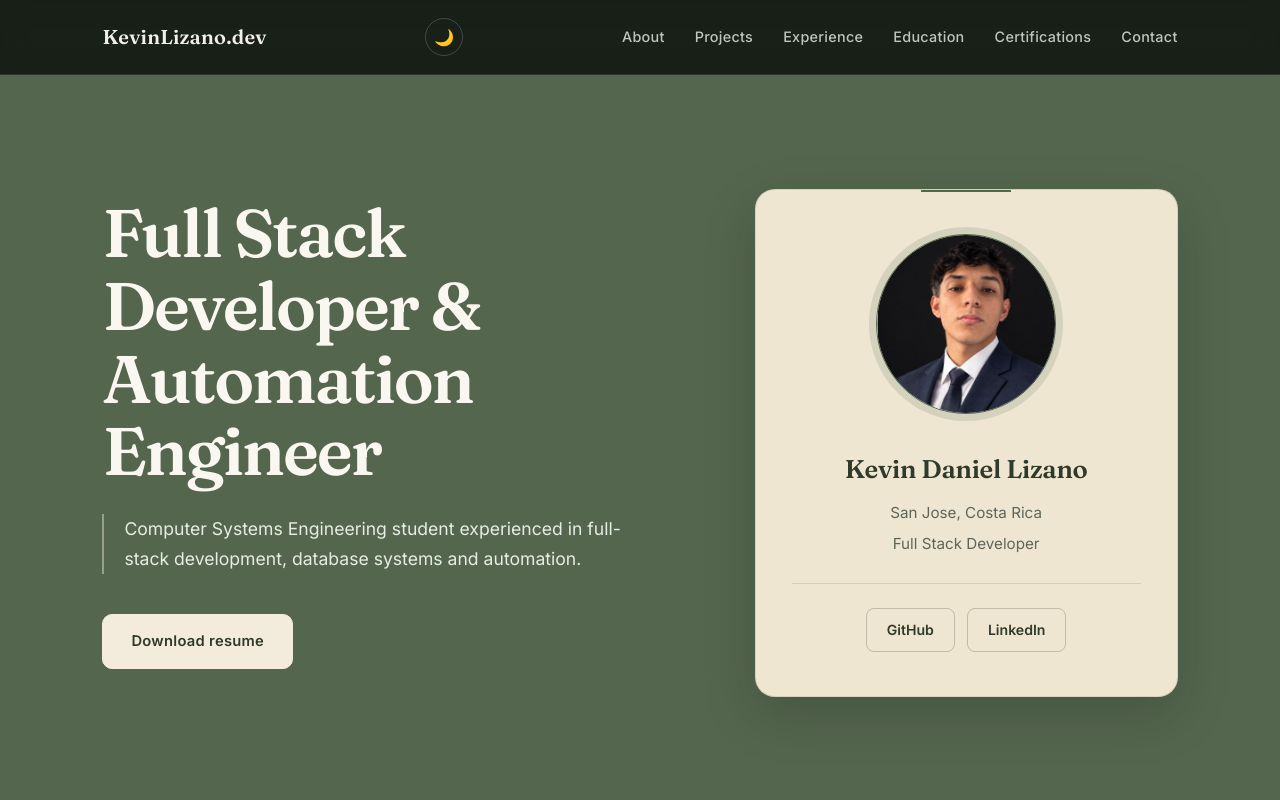
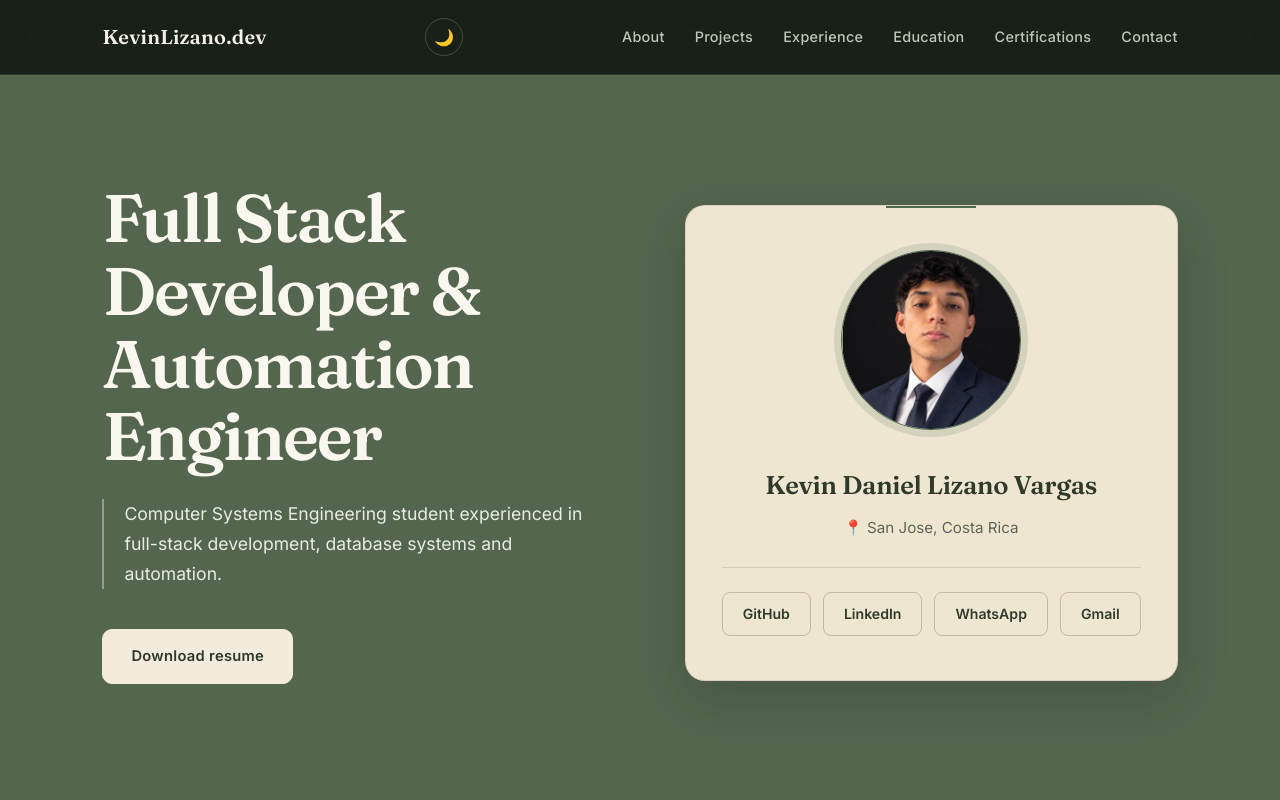
Before and after one commit to KevinhoProgra/portfolio, a plain HTML site: page index.html in a window 1280 px wide. Shown: the top 800 px of the page. Drawn offline with Linux system fonts and the light colour scheme.

Commit message:
Update links

```diff
--- a/index.html
+++ b/index.html
@@ -24,9 +24,9 @@
     <link rel="preconnect" href="https://fonts.googleapis.com" />
     <link rel="preconnect" href="https://fonts.gstatic.com" crossorigin />
     <link
-  href="https://fonts.googleapis.com/css2?family=Fraunces:opsz,wght@9..144,500;9..144,600&family=Inter:wght@400;500;600;700&display=swap"
-  rel="stylesheet"
-/>
+      href="https://fonts.googleapis.com/css2?family=Fraunces:opsz,wght@9..144,500;9..144,600&family=Inter:wght@400;500;600;700&display=swap"
+      rel="stylesheet"
+    />
 
     <!-- CSS -->
     <link rel="stylesheet" href="style.css" />
@@ -80,9 +80,9 @@
       <div class="hero-right">
         <div class="profile-card">
           <img src="pfp.jfif" alt="Kevin Daniel Lizano" class="profile-image" />
-          <h2>Kevin Daniel Lizano</h2>
-          <p>San Jose, Costa Rica</p>
-          <p>Full Stack Developer</p>
+          <h2>Kevin Daniel Lizano Vargas</h2>
+          <p>📍 San Jose, Costa Rica</p>
+
           <div class="profile-links">
             <a
               href="https://github.com/KevinhoProgra"
@@ -95,6 +95,19 @@
               target="_blank"
               rel="noopener noreferrer"
               >LinkedIn</a
+            >
+
+            <a
+              href="https://wa.me/50689089086"
+              target="_blank"
+              rel="noopener noreferrer"
+              >WhatsApp</a
+            >
+            <a
+              href="https://mail.google.com/mail/?view=cm&fs=1&to=kevin.lizano.vargas@gmail.com"
+              target="_blank"
+              rel="noopener noreferrer"
+              >Gmail </a
             >
           </div>
         </div>
@@ -154,7 +167,6 @@
           </div>
         </div>
       </section>
-
 
       <!-- PROJECTS -->
       <section class="section" id="projects">
@@ -227,11 +239,7 @@
 
           <!-- PROJECT 2 -->
           <div class="project-card">
-            <img
-              src="P2.jfif"
-              alt="Inventory System"
-              class="project-image"
-            />
+            <img src="P2.jfif" alt="Inventory System" class="project-image" />
             <div class="project-content">
               <h3>Inventory System</h3>
               <p>
@@ -289,11 +297,7 @@
 
           <!-- PROJECT 4 -->
           <div class="project-card">
-            <img
-              src="P3.jfif"
-              alt="Retail ERP System"
-              class="project-image"
-            />
+            <img src="P3.jfif" alt="Retail ERP System" class="project-image" />
             <div class="project-content">
               <h3>Retail ERP System</h3>
               <p>
@@ -319,8 +323,6 @@
           </div>
         </div>
       </section>
-
-
 
       <!-- EXPERIENCE -->
       <section class="section" id="experience">
```
